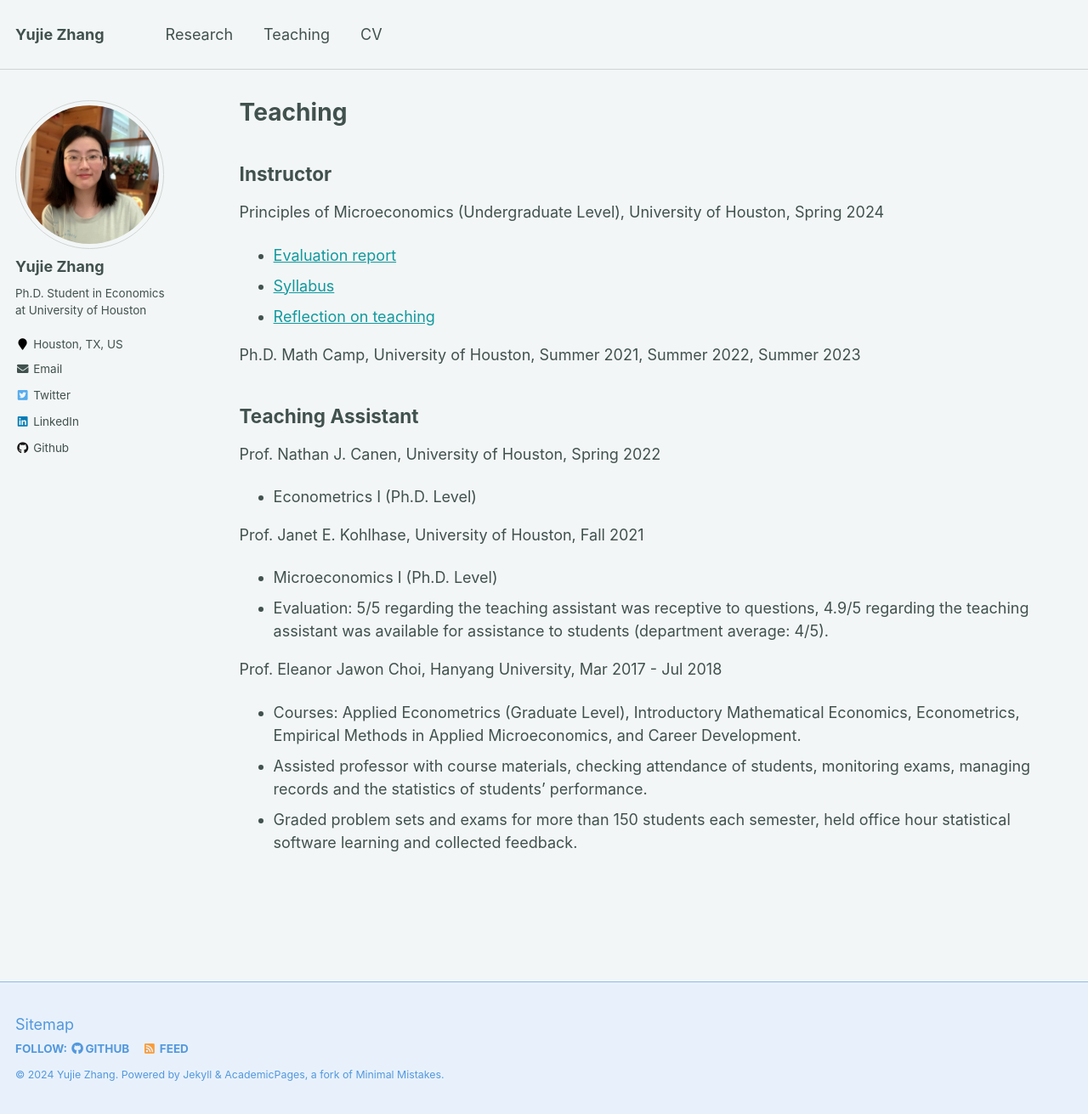
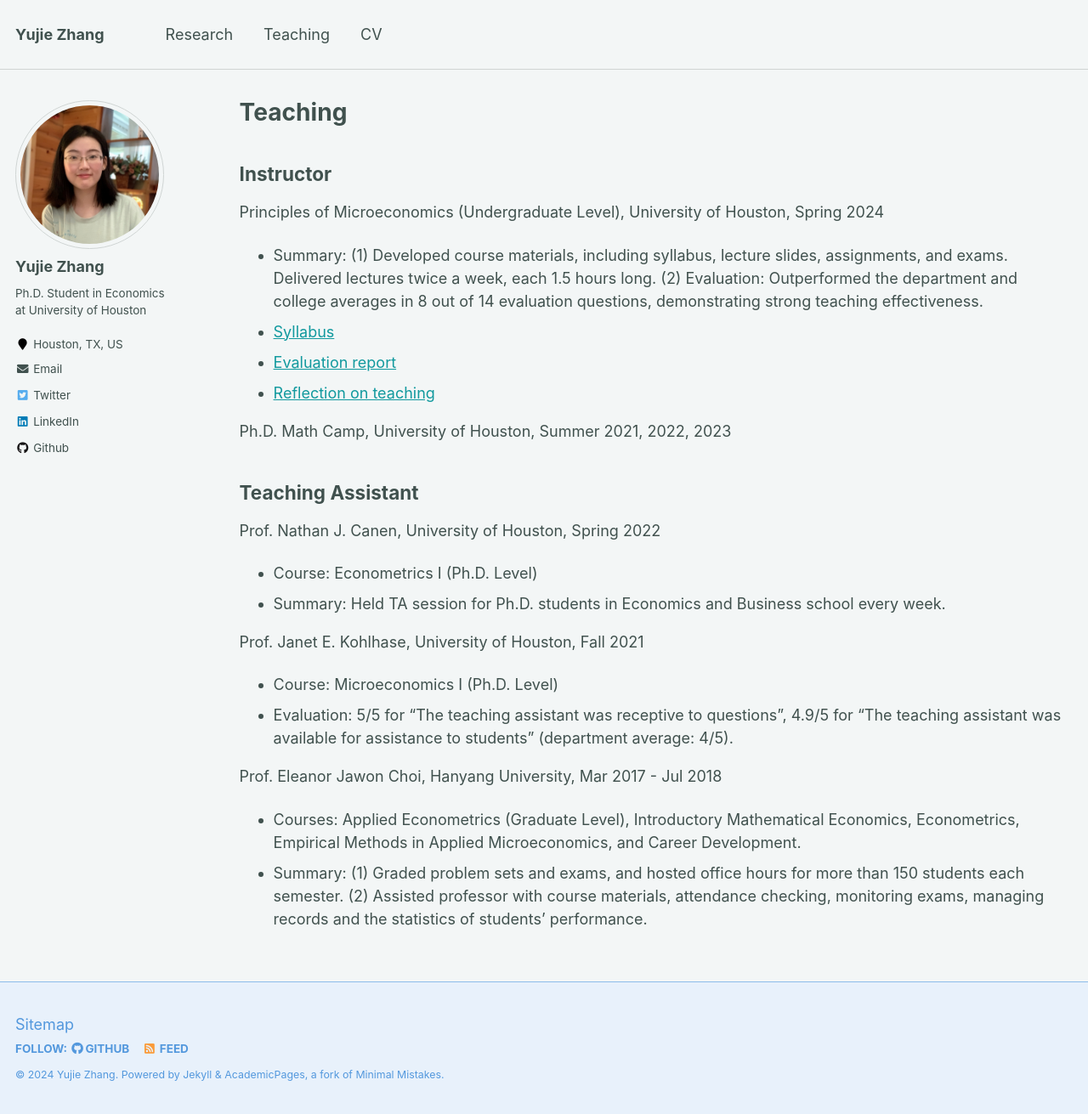
Before and after one commit to yujiezhangecon/yujiezhangecon.github.io, a Jekyll site: the page built from _pages/teaching.md, in a window 1280 px wide and 1311 px high. Shown: the whole window at 85% size. Built offline with Jekyll 4.4.1, drawn with Linux system fonts in a browser that asks for light colours.

Commit message:
Update teaching.md

```diff
--- a/_pages/teaching.md
+++ b/_pages/teaching.md
@@ -10,22 +10,23 @@ author_profile: true
 ## Instructor
 
 Principles of Microeconomics (Undergraduate Level), University of Houston, Spring 2024
+* Summary: (1) Developed course materials, including syllabus, lecture slides, assignments, and exams. Delivered lectures twice a week, each 1.5 hours long. (2) Evaluation: Outperformed the department and college averages in 8 out of 14 evaluation questions, demonstrating strong teaching effectiveness.
+* [Syllabus](http://yujiezhangecon.github.io/files/teaching/PrincipleMicro_24Spring/Syllabus_ECON2302_S24_YujieZhang.pdf)
 * [Evaluation report](http://yujiezhangecon.github.io/files/teaching/PrincipleMicro_24Spring/2220_14342_Course_Evaluation_Report.pdf)
-* [Syllabus](http://yujiezhangecon.github.io/files/teaching/PrincipleMicro_24Spring/Syllabus_ECON2302_S24_YujieZhang.pdf)
 * [Reflection on teaching](https://yujiezhang.notion.site/Reflection-on-Teaching-105791a2351880bd84f1efc28b6e6ed3)
 
-Ph.D. Math Camp, University of Houston, Summer 2021, Summer 2022, Summer 2023
+Ph.D. Math Camp, University of Houston, Summer 2021, 2022, 2023
 
 ## Teaching Assistant
 
 Prof. Nathan J. Canen, University of Houston, Spring 2022
-* Econometrics I (Ph.D. Level)
+* Course: Econometrics I (Ph.D. Level)
+* Summary: Held TA session for Ph.D. students in Economics and Business school every week.
 
 Prof. Janet E. Kohlhase, University of Houston, Fall 2021
-* Microeconomics I (Ph.D. Level)
-* Evaluation: 5/5 regarding the teaching assistant was receptive to questions, 4.9/5 regarding the teaching assistant was available for assistance to students (department average: 4/5).
+* Course: Microeconomics I (Ph.D. Level)
+* Evaluation: 5/5 for "The teaching assistant was receptive to questions", 4.9/5 for "The teaching assistant was available for assistance to students" (department average: 4/5).
 
 Prof. Eleanor Jawon Choi, Hanyang University, Mar 2017 - Jul 2018
 * Courses: Applied Econometrics (Graduate Level), Introductory Mathematical Economics, Econometrics, Empirical Methods in Applied Microeconomics, and Career Development.
-* Assisted professor with course materials, checking attendance of students, monitoring exams, managing records and the statistics of students’ performance.
-* Graded problem sets and exams for more than 150 students each semester, held office hour statistical software learning and collected feedback.
+* Summary: (1) Graded problem sets and exams, and hosted office hours for more than 150 students each semester. (2) Assisted professor with course materials, attendance checking, monitoring exams, managing records and the statistics of students’ performance.
```
